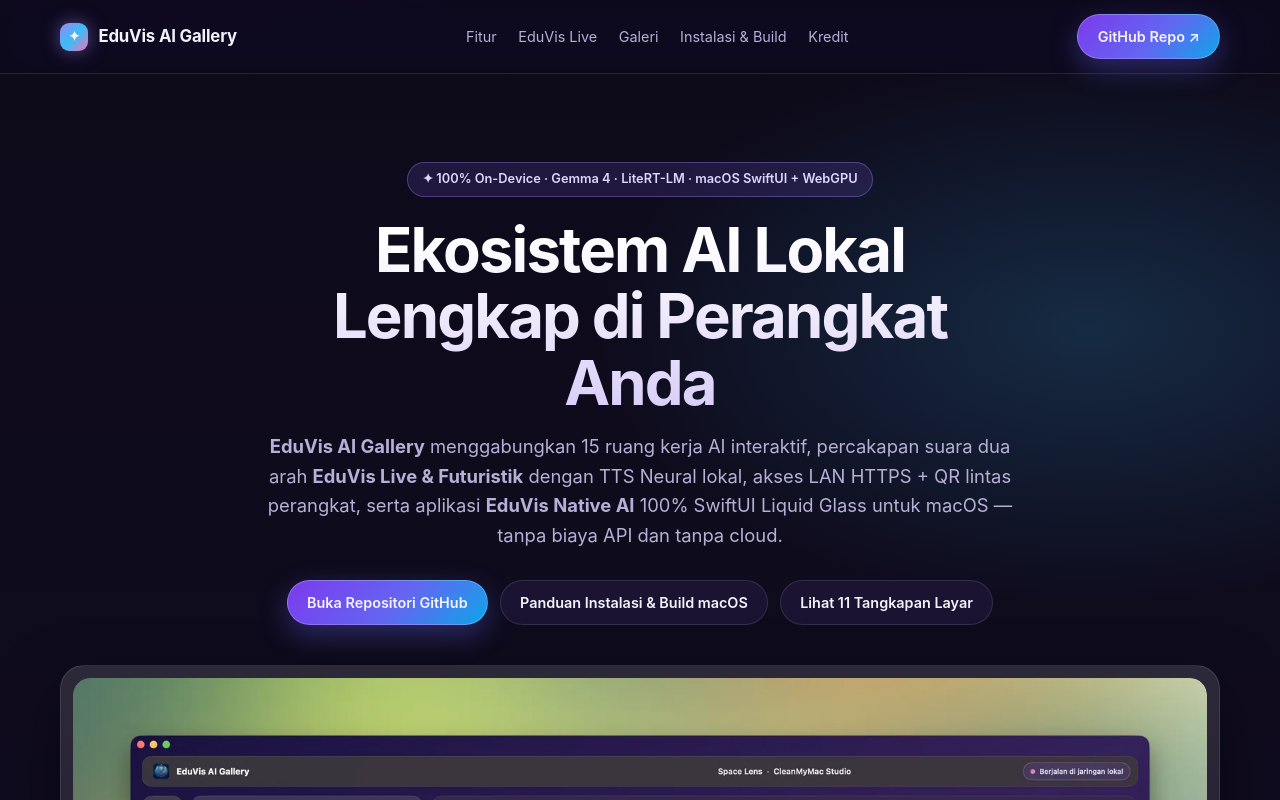
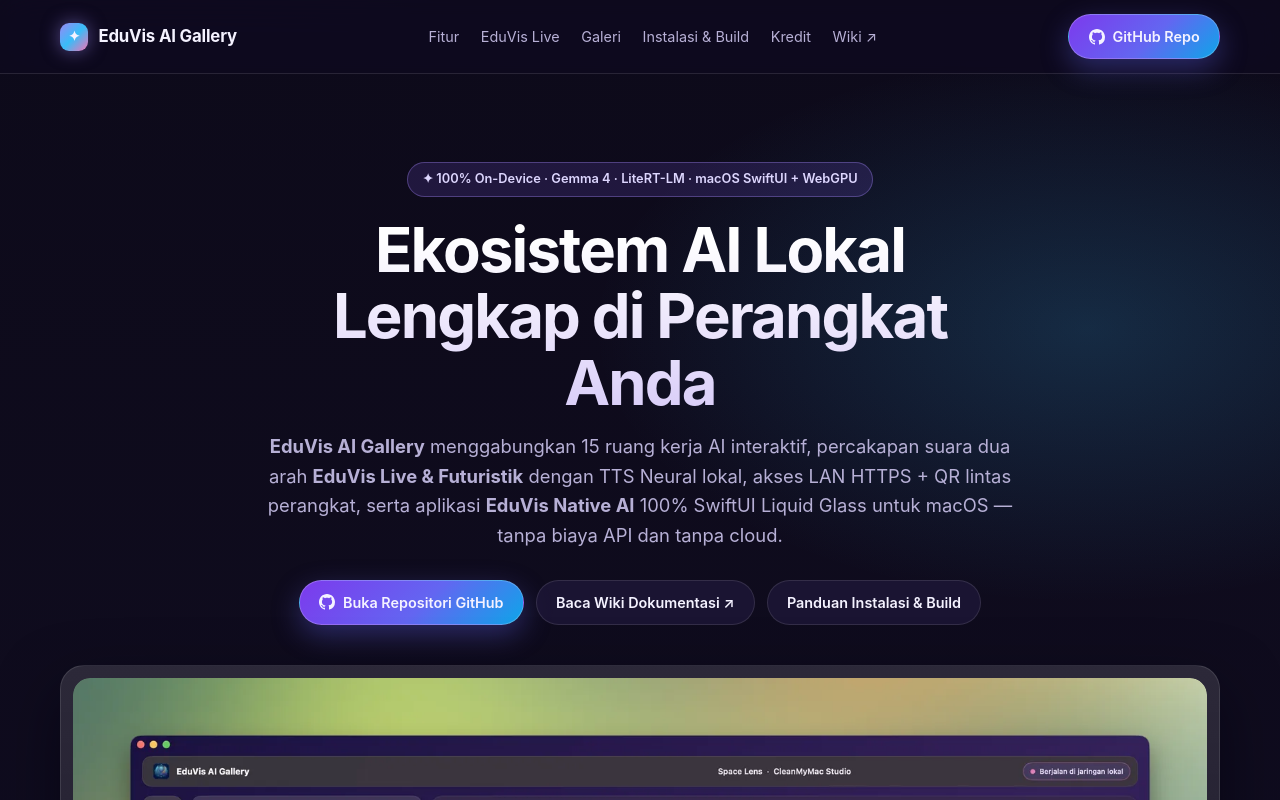
Before and after one commit to subuh-kurniawan/EduVis-AI-Galery, a website: page docs/index.html in a window 1280 px wide. Shown: the top 800 px of the page. Drawn offline with Linux system fonts and the light colour scheme.

Commit message:
feat(pages): add GitHub icon CTA and Wiki documentation links across navbar, hero, and footer

```diff
--- a/docs/index.html
+++ b/docs/index.html
@@ -500,9 +500,11 @@
         <a href="#galeri">Galeri</a>
         <a href="#instalasi">Instalasi &amp; Build</a>
         <a href="#kredit">Kredit</a>
+        <a href="https://github.com/subuh-kurniawan/EduVis-AI-Galery/wiki" target="_blank" rel="noopener">Wiki ↗</a>
       </nav>
       <a class="btn btn-primary" href="https://github.com/subuh-kurniawan/EduVis-AI-Galery" target="_blank" rel="noopener">
-        GitHub Repo ↗
+        <svg width="16" height="16" viewBox="0 0 16 16" fill="currentColor" aria-hidden="true"><path d="M8 0C3.58 0 0 3.58 0 8c0 3.54 2.29 6.53 5.47 7.59.4.07.55-.17.55-.38 0-.19-.01-.82-.01-1.49-2.01.37-2.53-.49-2.69-.94-.09-.23-.48-.94-.82-1.13-.28-.15-.68-.52-.01-.53.63-.01 1.08.58 1.23.82.72 1.21 1.87.87 2.33.66.07-.52.28-.87.51-1.07-1.78-.2-3.64-.89-3.64-3.95 0-.87.31-1.59.82-2.15-.08-.2-.36-1.02.08-2.12 0 0 .67-.21 2.2.82.64-.18 1.32-.27 2-.27.68 0 1.36.09 2 .27 1.53-1.04 2.2-.82 2.2-.82.44 1.1.16 1.92.08 2.12.51.56.82 1.27.82 2.15 0 3.07-1.87 3.75-3.65 3.95.29.25.54.73.54 1.48 0 1.07-.01 1.93-.01 2.2 0 .21.15.46.55.38A8.013 8.013 0 0 0 16 8c0-4.42-3.58-8-8-8Z"/></svg>
+        GitHub Repo
       </a>
     </div>
   </header>
@@ -519,10 +521,11 @@
         </p>
         <div class="hero-actions">
           <a class="btn btn-primary" href="https://github.com/subuh-kurniawan/EduVis-AI-Galery" target="_blank" rel="noopener">
+            <svg width="16" height="16" viewBox="0 0 16 16" fill="currentColor" aria-hidden="true"><path d="M8 0C3.58 0 0 3.58 0 8c0 3.54 2.29 6.53 5.47 7.59.4.07.55-.17.55-.38 0-.19-.01-.82-.01-1.49-2.01.37-2.53-.49-2.69-.94-.09-.23-.48-.94-.82-1.13-.28-.15-.68-.52-.01-.53.63-.01 1.08.58 1.23.82.72 1.21 1.87.87 2.33.66.07-.52.28-.87.51-1.07-1.78-.2-3.64-.89-3.64-3.95 0-.87.31-1.59.82-2.15-.08-.2-.36-1.02.08-2.12 0 0 .67-.21 2.2.82.64-.18 1.32-.27 2-.27.68 0 1.36.09 2 .27 1.53-1.04 2.2-.82 2.2-.82.44 1.1.16 1.92.08 2.12.51.56.82 1.27.82 2.15 0 3.07-1.87 3.75-3.65 3.95.29.25.54.73.54 1.48 0 1.07-.01 1.93-.01 2.2 0 .21.15.46.55.38A8.013 8.013 0 0 0 16 8c0-4.42-3.58-8-8-8Z"/></svg>
             Buka Repositori GitHub
           </a>
-          <a class="btn" href="#instalasi">Panduan Instalasi &amp; Build macOS</a>
-          <a class="btn" href="#galeri">Lihat 11 Tangkapan Layar</a>
+          <a class="btn" href="https://github.com/subuh-kurniawan/EduVis-AI-Galery/wiki" target="_blank" rel="noopener">Baca Wiki Dokumentasi ↗</a>
+          <a class="btn" href="#instalasi">Panduan Instalasi &amp; Build</a>
         </div>
 
         <div class="hero-frame">
@@ -879,7 +882,8 @@ python3 scripts/build_dmg.py --dmg-only</pre>
       <p>
         Dikembangkan oleh <strong>Subuh Kurniawan (EduVis Project)</strong> ·
         <a href="https://github.com/subuh-kurniawan/EduVis-AI-Galery" target="_blank" rel="noopener">GitHub Repository</a> ·
-        <a href="https://github.com/subuh-kurniawan/EduVis-AI-Galery/blob/main/README.md" target="_blank" rel="noopener">Dokumentasi Lengkap</a>
+        <a href="https://github.com/subuh-kurniawan/EduVis-AI-Galery/wiki" target="_blank" rel="noopener">Wiki Dokumentasi</a> ·
+        <a href="https://github.com/subuh-kurniawan/EduVis-AI-Galery/blob/main/README.md" target="_blank" rel="noopener">README</a>
       </p>
     </div>
   </footer>
```
